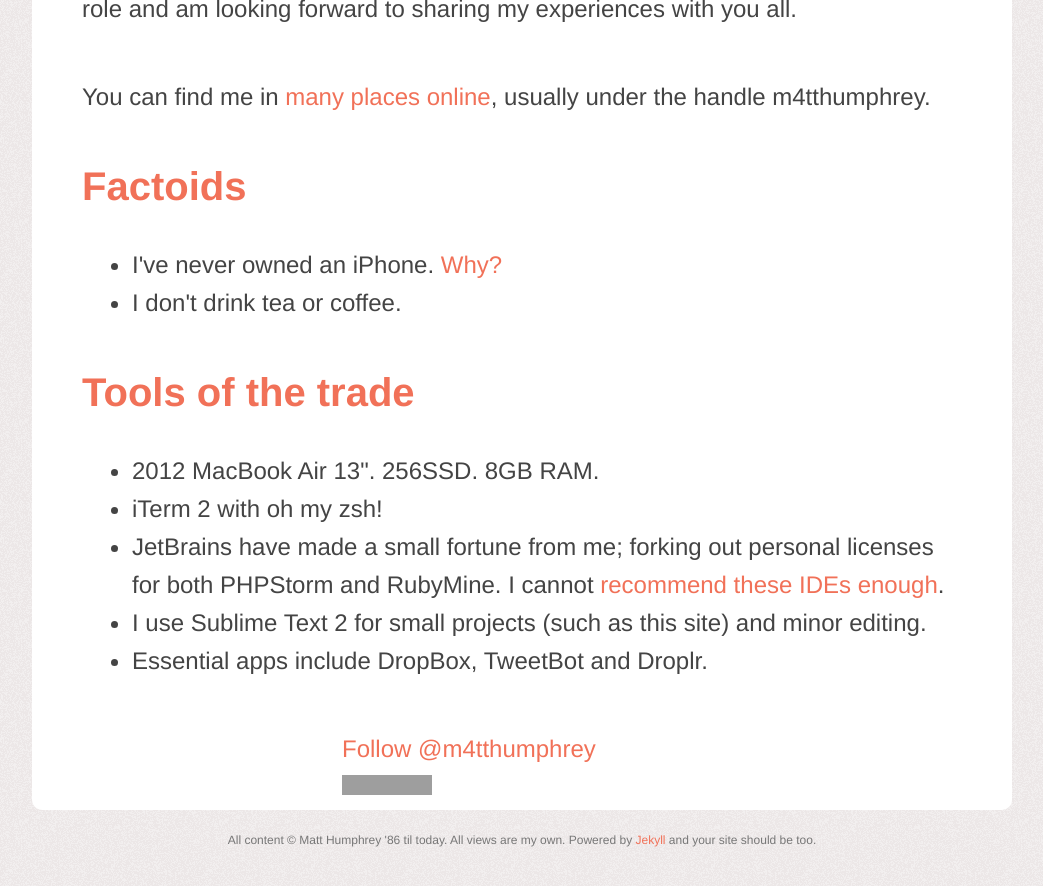
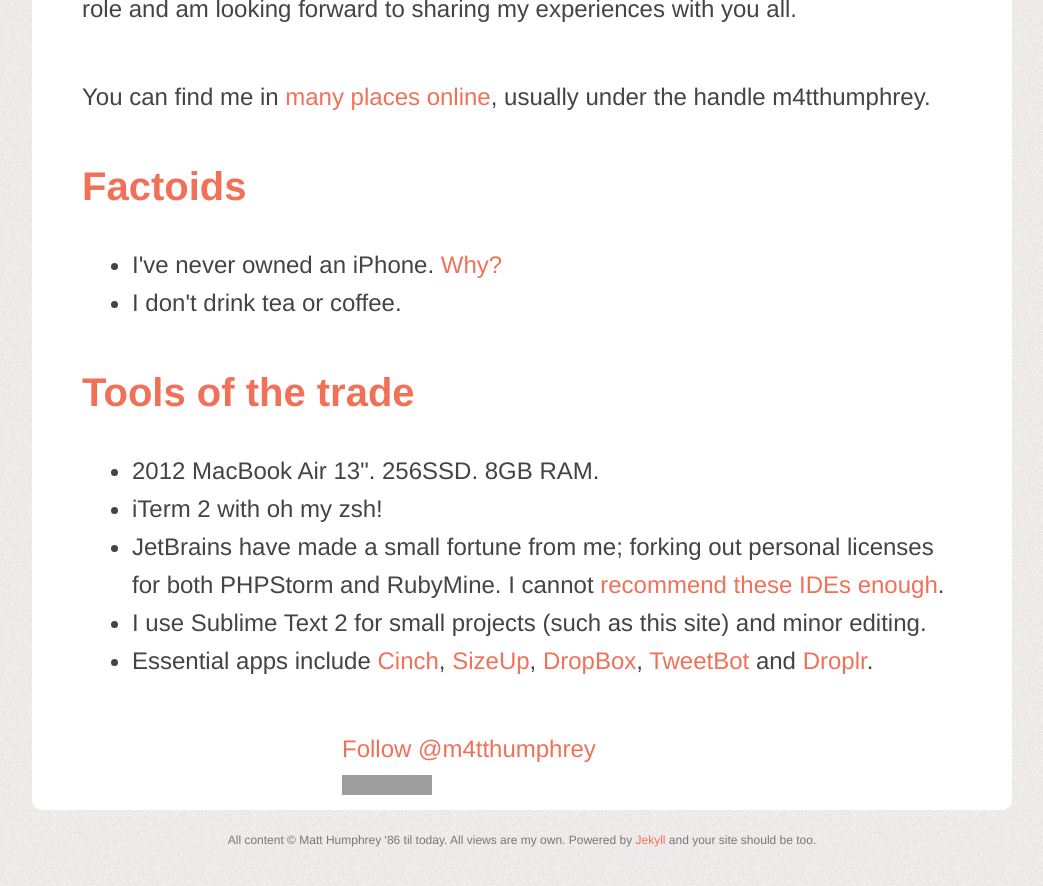
Before and after one commit to m4tthumphrey/jekyll, a Jekyll site: the page built from about.html, in a window 1280 px wide and 900 px high, scrolled down 1371 px. Shown: the top 886 px of the window, without its empty margins (118-1161 px from the left). Built offline with Jekyll 4.4.1, drawn with Linux system fonts in a browser that asks for light colours; comment, search, counter and statistics services are not loaded; grey boxes are pictures that could not be loaded.

Commit message:
Added Cinch and SizeUp to essential tools

```diff
--- a/about.html
+++ b/about.html
@@ -32,7 +32,7 @@
             <li>iTerm 2 with oh my zsh!</li>
             <li>JetBrains have made a small fortune from me; forking out personal licenses for both PHPStorm and RubyMine. I cannot <a href="#">recommend these IDEs enough</a>.</li>
             <li>I use Sublime Text 2 for small projects (such as this site) and minor editing.</li>
-            <li>Essential apps include DropBox, TweetBot and Droplr.</li>
+            <li>Essential apps include <a href="http://www.irradiatedsoftware.com/cinch">Cinch</a>, <a href="http://www.irradiatedsoftware.com/sizeup">SizeUp</a>, <a href="http://db.tt/3x3CdGZQ">DropBox</a>, <a href="http://tapbots.com/software/tweetbot/">TweetBot</a> and <a href="http://droplr.com">Droplr</a>.</li>
           </ul>
 
         </article>
```
